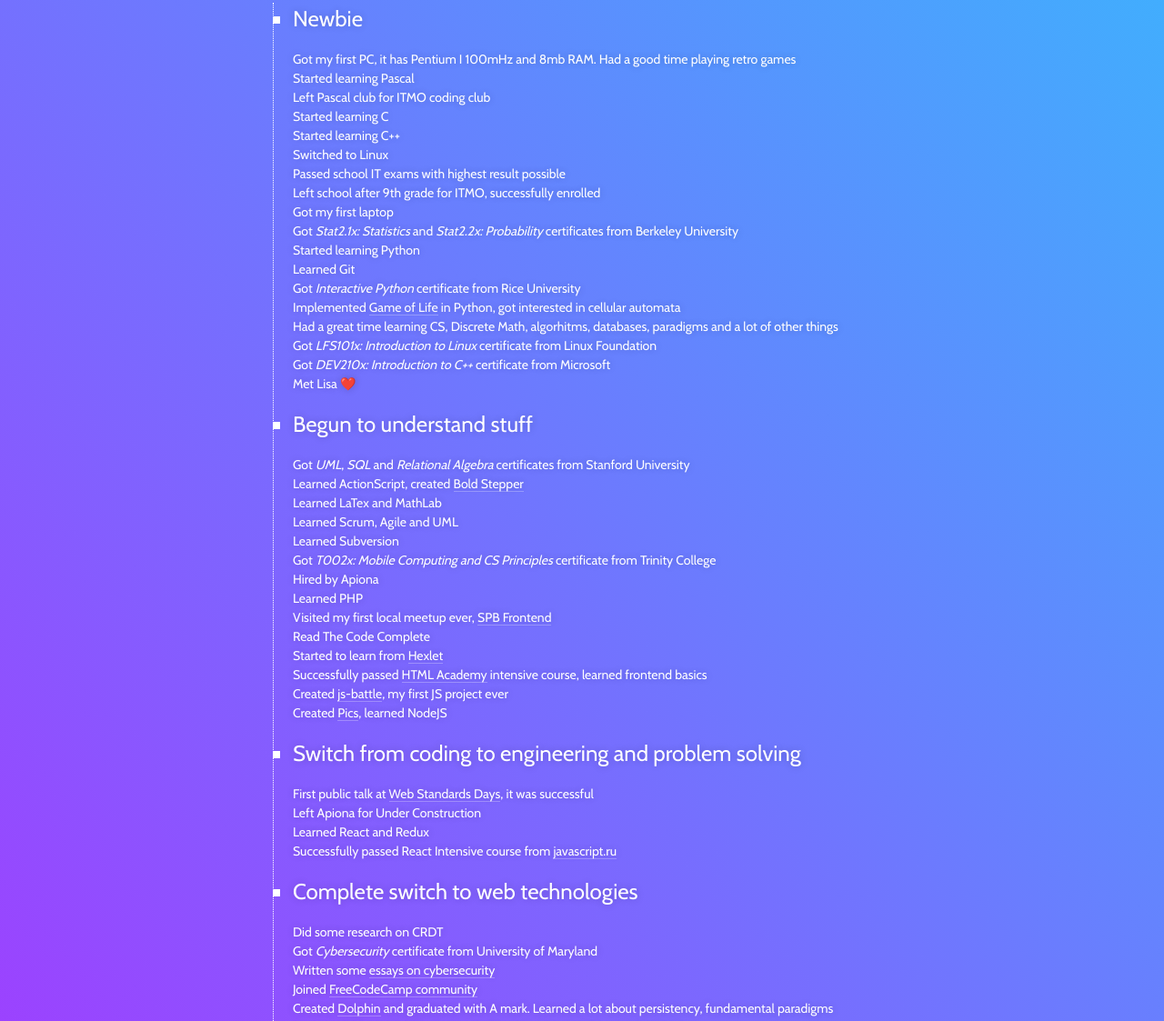
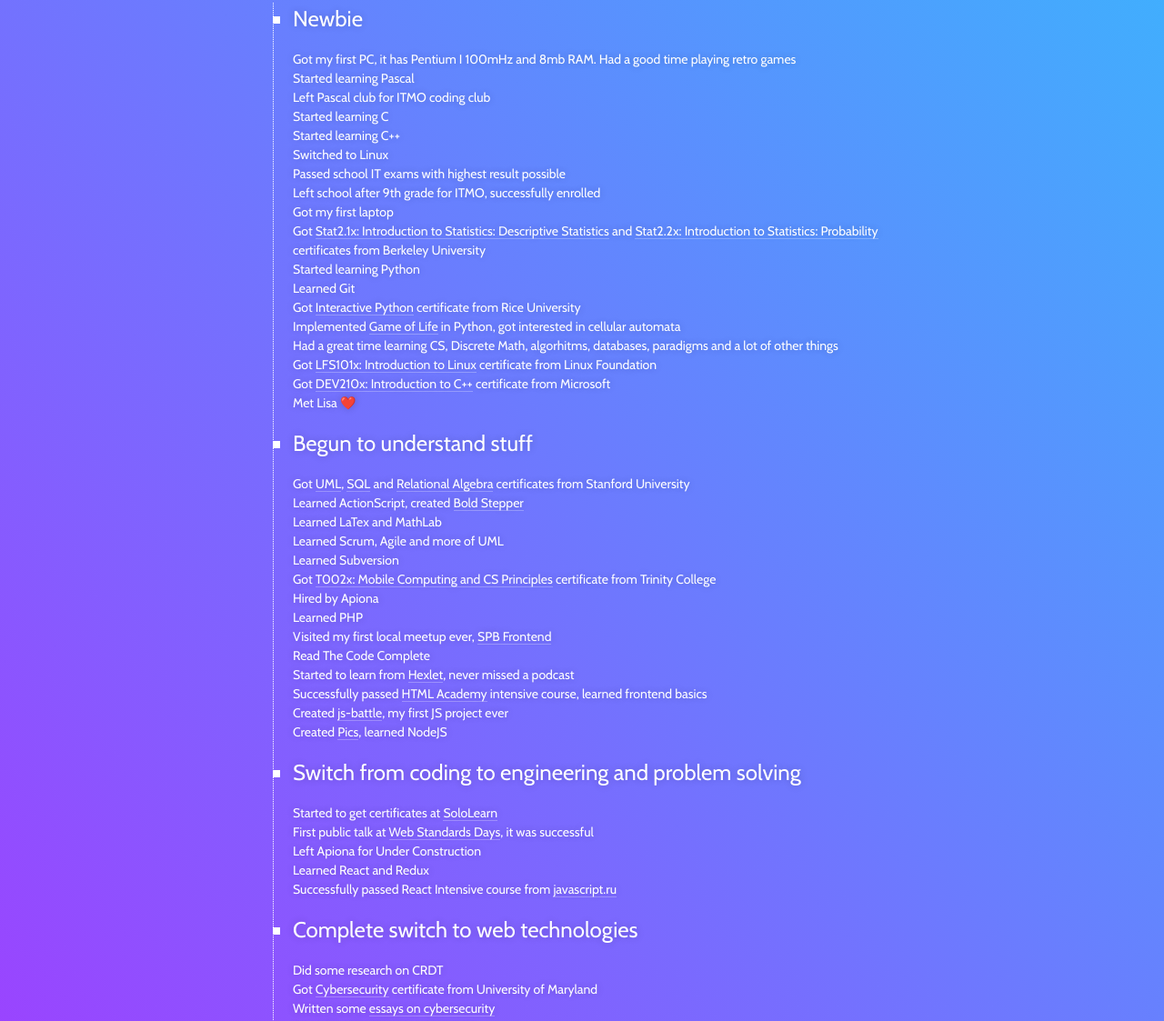
Before and after one commit to miloxeon/miloxeon.github.io, a plain HTML site: page index.html in a window 1280 px wide. Shown: the part 938-2061 px from the top of the page at 91% size. Drawn offline with nearby package versions, Linux system fonts and the light colour scheme; a web font is replaced by a local one.

Commit message:
certificate links and more facts

```diff
--- a/index.html
+++ b/index.html
@@ -45,47 +45,47 @@
             <li>Passed school IT exams with highest result possible</li>
             <li>Left school after 9th grade for ITMO, successfully enrolled</li>
             <li>Got my first laptop</li>
-            <li>Got <i>Stat2.1x: Statistics</i> and <i>Stat2.2x: Probability</i> certificates from Berkeley University</li>
+            <li>Got <a href="https://s3.amazonaws.com/verify.edx.org/downloads/78300b6e79694a549396dcac43b5fd58/Certificate.pdf" target="_blank" rel="nofollow noopener noreferrer">Stat2.1x: Introduction to Statistics: Descriptive Statistics</a> and <a href="https://s3.amazonaws.com/verify.edx.org/downloads/1457e800f8df454791c35bdcd0ec999d/Certificate.pdf" target="_blank" rel="nofollow noopener noreferrer">Stat2.2x: Introduction to Statistics: Probability</a> certificates from Berkeley University</li>
             <li>Started learning Python</li>
             <li>Learned Git</li>
-            <li>Got <i>Interactive Python</i> certificate from Rice University</li>
+            <li>Got <a href="https://www.coursera.org/api/legacyCertificates.v1/spark/statementOfAccomplishment/972530~6634442/pdf" target="_blank" rel="nofollow noopener noreferrer">Interactive Python</a> certificate from Rice University</li>
             <li>
                 Implemented
                 <a href="https://en.wikipedia.org/wiki/Conway%27s_Game_of_Life" target="_blank" rel="nofollow noopener noreferrer">
                     Game of Life</a> in Python, got interested in cellular automata
             </li>
             <li>Had a great time learning CS, Discrete Math, algorhitms, databases, paradigms and a lot of other things</li>
-            <li>Got <i>LFS101x: Introduction to Linux</i> certificate from Linux Foundation</li>
-            <li>Got <i>DEV210x: Introduction to C++</i> certificate from Microsoft</li>
+            <li>Got <a href="https://s3.amazonaws.com/verify.edx.org/downloads/27271563eee04a4885a5353925675ad3/Certificate.pdf"  target="_blank" rel="nofollow noopener noreferrer">LFS101x: Introduction to Linux</a> certificate from Linux Foundation</li>
+            <li>Got <a href="https://courses.edx.org/certificates/65a25d7cd5b842d29a35ec4b98381a8d" target="_blank" rel="nofollow noopener noreferrer">DEV210x: Introduction to C++</a> certificate from Microsoft</li>
             <li>Met Lisa ❤️</li>
 
             <li class="milestone">Begun to understand stuff</li>
 
-            <li>Got <i>UML</i>, <i>SQL</i> and <i>Relational Algebra</i> certificates from Stanford University
+            <li>Got <a href="https://prod-cert-bucket.s3.amazonaws.com/downloads/98db63b08d1a4f9a9d2761289d59b519/Statement.pdf" target="_blank" rel="nofollow noopener noreferrer">UML</a>, <a href="https://prod-cert-bucket.s3.amazonaws.com/downloads/052d1a2c455f4967861c93f7e9f83f08/Statement.pdf" target="_blank" rel="nofollow noopener noreferrer">SQL</a> and <a href="https://prod-cert-bucket.s3.amazonaws.com/downloads/b736ab033b76405b92dd54c45d304cdf/Statement.pdf" target="_blank" rel="nofollow noopener noreferrer">Relational Algebra</a> certificates from Stanford University
             <li>
                 Learned ActionScript, created
                 <a href="https://github.com/uyouthe/boldstepper" target="_blank" rel="nofollow noopener noreferrer">
                     Bold Stepper</a>
             </li>
             <li>Learned LaTex and MathLab</li>
-            <li>Learned Scrum, Agile and UML</li>
+            <li>Learned Scrum, Agile and more of UML</li>
             <li>Learned Subversion</li>
-            <li>Got <i>T002x: Mobile Computing and CS Principles</i> certificate from Trinity College</li>
+            <li>Got <a href="https://courses.edx.org/certificates/fcc3bd4805734c4a94ff3f31624c5dbb" target="_blank" rel="nofollow noopener noreferrer">T002x: Mobile Computing and CS Principles</a> certificate from Trinity College</li>
             <li>Hired by Apiona</li>
             <li>Learned PHP</li>
             <li>
                 Visited my first local meetup ever,
-                <a href="https://spb-frontend.ru/">
+                <a href="https://spb-frontend.ru">
                     SPB Frontend</a>
             </li>
             <li>Read The Code Complete</li>
             <li>
                 Started to learn from
                 <a href="https://hexlet.io" target="_blank" rel="nofollow noopener noreferrer">
-                    Hexlet</a>
+                    Hexlet</a>, never missed a podcast
             <li>
                 Successfully passed
-                <a href="https://htmlacademy.ru/" target="_blank" rel="nofollow noopener noreferrer">
+                <a href="https://htmlacademy.ru" target="_blank" rel="nofollow noopener noreferrer">
                     HTML Academy</a> intensive course, learned frontend basics
             </li>
             <li>
@@ -101,22 +101,26 @@
 
             <li class="milestone">Switch from coding to engineering and problem solving</li>
 
+            <li>Started to get certificates at
+                <a href="https://www.sololearn.com/Profile/668897" target="_blank" rel="nofollow noopener noreferrer">
+                    SoloLearn</a>
+            </li>
             <li>
                 First public talk at
-                <a href="https://wsd.events/">
+                <a href="https://wsd.events">
                     Web Standards Days</a>, it was successful
             </li>
             <li>Left Apiona for Under Construction</li>
             <li>Learned React and Redux</li>
             <li>Successfully passed React Intensive course from
-                <a href="https://learn.javascript.ru/" target="_blank" rel="nofollow noopener noreferrer">
+                <a href="https://learn.javascript.ru" target="_blank" rel="nofollow noopener noreferrer">
                     javascript.ru</a>
             </li>
 
             <li class="milestone">Complete switch to web technologies</li>
 
             <li>Did some research on CRDT</li>
-            <li>Got <i>Cybersecurity</i> certificate from University of Maryland</li>
+            <li>Got <a href="https://www.coursera.org/account/accomplishments/certificate/8W5KN27E8HTD" target="_blank" rel="nofollow noopener noreferrer">Cybersecurity</a> certificate from University of Maryland</li>
             <li>
                 Written some
                 <a href="https://github.com/uyouthe/cybersecurity" target="_blank" rel="nofollow noopener noreferrer">
@@ -158,6 +162,7 @@
                 <a href="https://github.com/uyouthe/baumeister-manual" target="_blank" rel="nofollow noopener noreferrer">
                     Baumeister manual</a>, Russian
             </li>
+            <li>Learned a lot from <a href="https://www.destroyallsoftware.com/screencasts" target="_blank" rel="nofollow noopener noreferrer">DESTROY&shy;ALL&shy;SOFTWARE</a>. Love it</li>
             <li>Scored the highest possible result (C2) in IELTS test</li>
             <li>Left Under Construction, hired by Bizon Insurance Group</li>
             <li>
```
